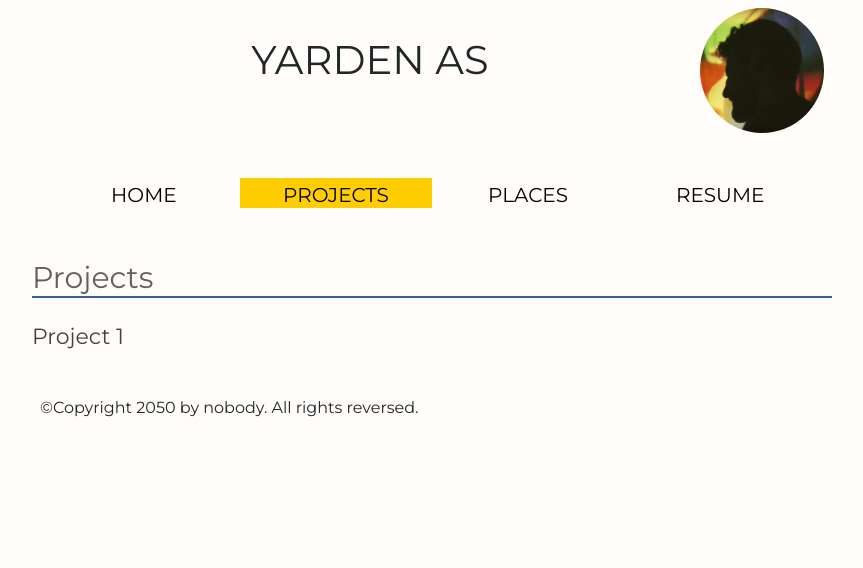
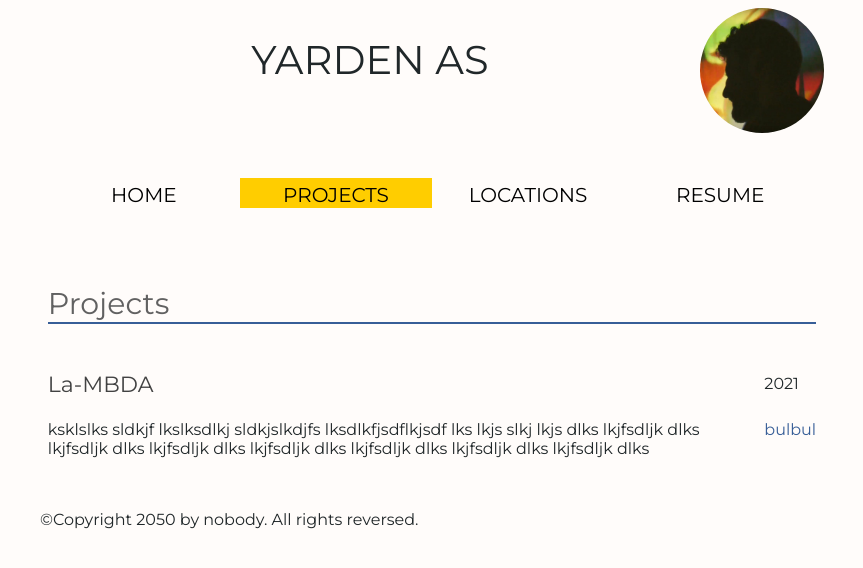
Before and after one commit to yardenas/yardenas.com, a Vue app: page /projects in a window 1280 px wide. Shown: the top 568 px of the page, without its empty margins (208-1071 px from the left). Built offline with nearby package versions, Linux system fonts and the light colour scheme.

Commit message:
Added project and place components
Plus some cleanup

```diff
--- a/src/App.vue
+++ b/src/App.vue
@@ -2,8 +2,12 @@
   <header class="top-bar">
     <router-link to="/" class="title">
       <h1 @click="onNameMouseClick()">Yarden As</h1>
-      </router-link>
-    <a href="https://youtu.be/Ze5kqsHfL9s">
+    </router-link>
+    <a
+      href="https://youtu.be/Ze5kqsHfL9s"
+      target="_blank"
+      rel="noopener noreferrer"
+    >
       <img
         src="@/assets/logo.jpg"
         alt="A cool picture of Yarden As"
@@ -14,8 +18,8 @@
       <ul>
         <li
           v-bind:style="styles.home"
-          @mouseout="onMouseOut ('home')"
-          @mouseover="onMouseOver ('home')"
+          @mouseout="onMouseOut('home')"
+          @mouseover="onMouseOver('home')"
           @click="onMouseClick('home')"
         >
           <router-link to="/" class="top-bar-link">
@@ -24,8 +28,8 @@
         </li>
         <li
           v-bind:style="styles.projects"
-          @mouseout="onMouseOut ('projects')"
-          @mouseover="onMouseOver ('projects')"
+          @mouseout="onMouseOut('projects')"
+          @mouseover="onMouseOver('projects')"
           @click="onMouseClick('projects')"
         >
           <router-link to="/projects" class="top-bar-link">
@@ -34,20 +38,25 @@
         </li>
         <li
           v-bind:style="styles.places"
-          @mouseout="onMouseOut ('places')"
-          @mouseover="onMouseOver ('places')"
+          @mouseout="onMouseOut('places')"
+          @mouseover="onMouseOver('places')"
           @click="onMouseClick('places')"
         >
           <router-link to="/places" class="top-bar-link">
-            <span>Places</span>
+            <span>Locations</span>
           </router-link>
         </li>
         <li
           v-bind:style="styles.resume"
-          @mouseout="onMouseOut ('resume')"
-          @mouseover="onMouseOver ('resume')"
+          @mouseout="onMouseOut('resume')"
+          @mouseover="onMouseOver('resume')"
         >
-          <a href="yarden-as-2021.pdf" class="top-bar-link">
+          <a
+            href="yarden-as-2021.pdf"
+            target="_blank"
+            rel="noopener noreferrer"
+            class="top-bar-link"
+          >
             <span>Resume</span>
           </a>
         </li>
@@ -79,7 +88,8 @@ export default {
           backgroundColor: currentPage === 'home' ? COOL_YELLOW : TRANSPARENT
         },
         projects: {
-          backgroundColor: currentPage === 'projects' ? COOL_YELLOW : TRANSPARENT
+          backgroundColor:
+            currentPage === 'projects' ? COOL_YELLOW : TRANSPARENT
         },
         places: {
           backgroundColor: currentPage === 'places' ? COOL_YELLOW : TRANSPARENT
--- a/src/assets/styles/style.css
+++ b/src/assets/styles/style.css
@@ -158,6 +158,72 @@ nav span {
     text-align: center;
 }
 
+.location-google {
+    padding: 5px;
+    float: right;
+    clear: right;
+}
+
+.location {
+    min-height: 275px;
+    padding: 10px;
+}
+
+.project {
+    display: grid;
+    grid-template-columns: repeat(auto-fill, minmax(400px, 1fr));
+    grid-template-rows: auto 1fr;
+    grid-gap: 25px;
+    grid-column-gap: 30px;
+    row-gap: 0;
+}
+
+.project-header {
+    grid-row: 1;
+    grid-column: 1;
+    margin-top: 0px;
+}
+
+.project-year {
+    font-family: 'Montserrat', sans-serif;
+    color: #202729;
+    font-size: 1.6rem;
+    grid-row: 1;
+    grid-column: 2;
+    margin-top: 25px;
+}
+
+.project-description {
+    font-family: 'Montserrat', sans-serif;
+    color: #202729;
+    font-size: 1.6rem;
+    grid-column: 1;
+    grid-row: 2;
+    padding: 0;
+    margin: 0;
+}
+
+.project-link {
+    font-family: 'Montserrat', sans-serif;
+    font-size: 1.6rem;
+}
+
+.project-link a {
+    color: #375e97
+}
+
+.project-link a:link {
+    text-decoration: none;
+}
+
+.project-link a:visited {
+    color: #375e97
+}
+
+.project-link a:hover {
+    text-decoration: underline;
+}
+
 
 /* || main layout */
 
@@ -173,22 +239,6 @@ section {
     font-weight: 300;
 }
 
-aside {
-    flex: 1;
-    margin-left: 10px;
-    padding: 1%;
-}
-
-aside a {
-    display: block;
-    float: left;
-    width: 50%;
-}
-
-aside img {
-    max-width: 100%;
-}
-
 footer {
     margin-top: 10px;
 }
--- /dev/null
+++ b/src/components/MapView.vue
@@ -0,0 +1,24 @@
+<template>
+  <div class="location">
+    <h3>{{ name }}</h3>
+    <div class="location-google">
+      <iframe
+        :src="link"
+        width="300"
+        height="225"
+        style="border: 0"
+        allowfullscreen=""
+        loading="lazy"
+        float="right"
+      >
+      </iframe>
+    </div>
+    <p>{{ text }}</p>
+  </div>
+</template>
+
+<script>
+export default {
+  props: ['name', 'text', 'link']
+}
+</script>
--- /dev/null
+++ b/src/components/Project.vue
@@ -0,0 +1,24 @@
+<template>
+  <div class="project">
+    <div class="project-header"><h3>{{ header }}</h3></div>
+    <div class="project-year">2021</div>
+    <div class="project-description">
+      {{ text }}
+    </div>
+    <div class="project-link">
+      <a
+        :href="link"
+        target="_blank"
+        rel="noopener noreferrer"
+      >
+      {{ linkText }}
+      </a>
+    </div>
+  </div>
+</template>
+
+<script>
+export default {
+  props: ['header', 'text', 'link', 'linkText']
+}
+</script>
--- /dev/null
+++ b/src/places.json
@@ -0,0 +1,12 @@
+[
+    {
+        "name": "Zurich",
+        "text": "I've been living in Zurich for more than two years. ",
+        "link": "https://www.google.com/maps/embed?pb=!1m18!1m12!1m3!1d172913.403486789!2d8.396633992947804!3d47.37736967444367!2m3!1f0!2f0!3f0!3m2!1i1024!2i768!4f13.1!3m3!1m2!1s0x47900b9749bea219%3A0xe66e8df1e71fdc03!2zWsO8cmljaA!5e0!3m2!1sen!2sch!4v1637259069195!5m2!1sen!2sch"
+    },
+    {
+        "name": "Tel-Aviv",
+        "text": "Fuc of",
+        "link": "https://www.google.com/maps/embed?pb=!1m18!1m12!1m3!1d108169.91309668217!2d34.727206463216284!3d32.08791223310379!2m3!1f0!2f0!3f0!3m2!1i1024!2i768!4f13.1!3m3!1m2!1s0x151d4ca6193b7c1f%3A0xc1fb72a2c0963f90!2sTel%20Aviv-Yafo%2C%20Israel!5e0!3m2!1sen!2sch!4v1637259017807!5m2!1sen!2sch"
+    }
+]
--- /dev/null
+++ b/src/projects.json
@@ -0,0 +1,8 @@
+[
+    {
+        "header": "La-MBDA",
+        "text": "ksklslks sldkjf lkslksdlkj sldkjslkdjfs lksdlkfjsdflkjsdf lks lkjs slkj lkjs dlks lkjfsdljk dlks lkjfsdljk dlks lkjfsdljk dlks lkjfsdljk dlks lkjfsdljk dlks lkjfsdljk dlks lkjfsdljk dlks",
+        "link": "https://www.google.com/maps/embed?pb=!1m18!1m12!1m3!1d172913.403486789!2d8.396633992947804!3d47.37736967444367!2m3!1f0!2f0!3f0!3m2!1i1024!2i768!4f13.1!3m3!1m2!1s0x47900b9749bea219%3A0xe66e8df1e71fdc03!2zWsO8cmljaA!5e0!3m2!1sen!2sch!4v1637259069195!5m2!1sen!2sch",
+        "linkText": "bulbul"
+    }
+]
--- a/src/views/Places.vue
+++ b/src/views/Places.vue
@@ -1,3 +1,31 @@
 <template>
-    <h1>Places</h1>
+  <div class="places">
+    <main>
+      <article>
+        <h2>Locations</h2>
+        <map-view
+          v-for="place in places"
+          :key="place"
+          :name="place.name"
+          :text="place.text"
+          :link="place.link"
+        />
+      </article>
+    </main>
+  </div>
 </template>
+
+<script>
+import places from '@/places.json'
+import MapView from '@/components/MapView.vue'
+export default {
+  data () {
+    return {
+      places: places
+    }
+  },
+  components: {
+    MapView
+  }
+}
+</script>
--- a/src/views/Projects.vue
+++ b/src/views/Projects.vue
@@ -1,4 +1,32 @@
 <template>
-    <h2>Projects</h2>
-    <h3>Project 1</h3>
+  <div class="projects">
+    <main>
+      <article>
+        <h2>Projects</h2>
+        <project
+          v-for="project in projects"
+          :key="project"
+          :header="project.header"
+          :text="project.text"
+          :link="project.link"
+          :linkText="project.linkText"
+        />
+      </article>
+    </main>
+  </div>
 </template>
+
+<script>
+import projects from '@/projects.json'
+import Project from '@/components/Project.vue'
+export default {
+  data () {
+    return {
+      projects: projects
+    }
+  },
+  components: {
+    Project
+  }
+}
+</script>
```
Also changed, not shown: src/views/Home.vue (+123 -13 lines).
